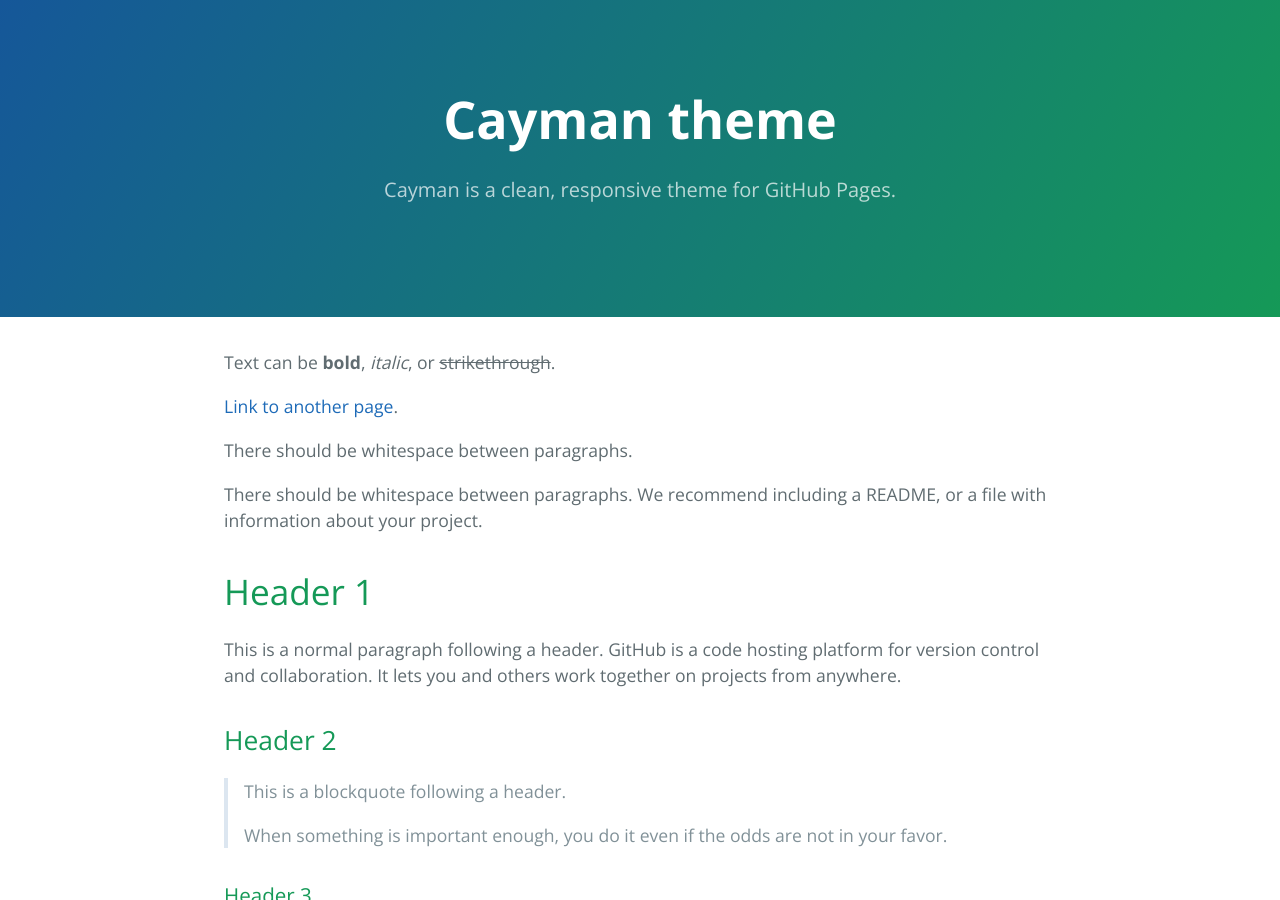
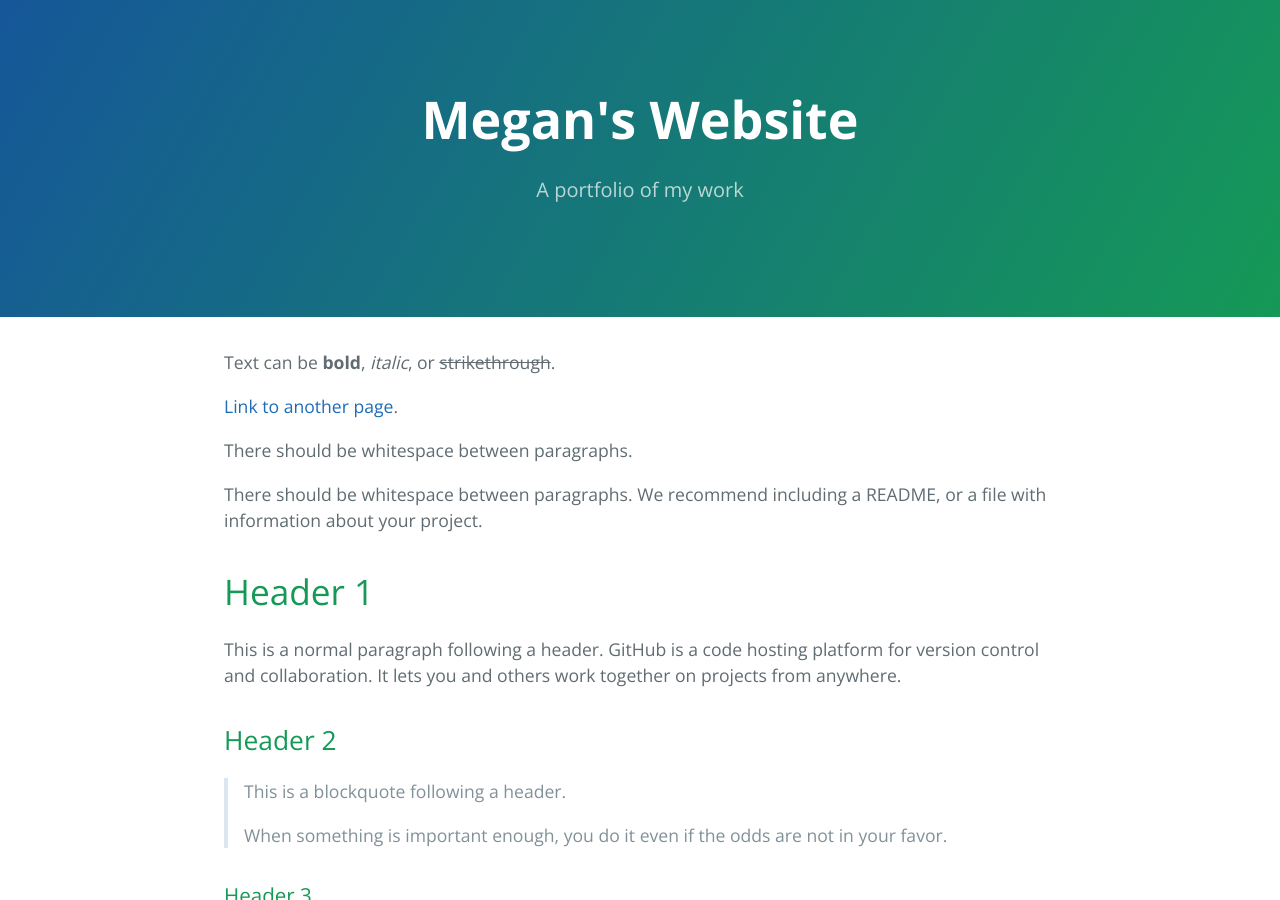
Before and after one commit to MeganBgit/MeganBgit.github.io, a Jekyll site: the page built from index.md, in a window 1280 px wide and 900 px high. Built offline with Jekyll 4.4.1, drawn with Linux system fonts in a browser that asks for light colours; our own code applies the rules of GitHub Pages for plain Markdown files.

Commit message:
Update index.md

```diff
--- a/index.md
+++ b/index.md
@@ -1,5 +1,6 @@
 ---
-layout: default
+title: Megan's Website
+description: A portfolio of my work
 ---
 
 Text can be **bold**, _italic_, or ~~strikethrough~~.
```
